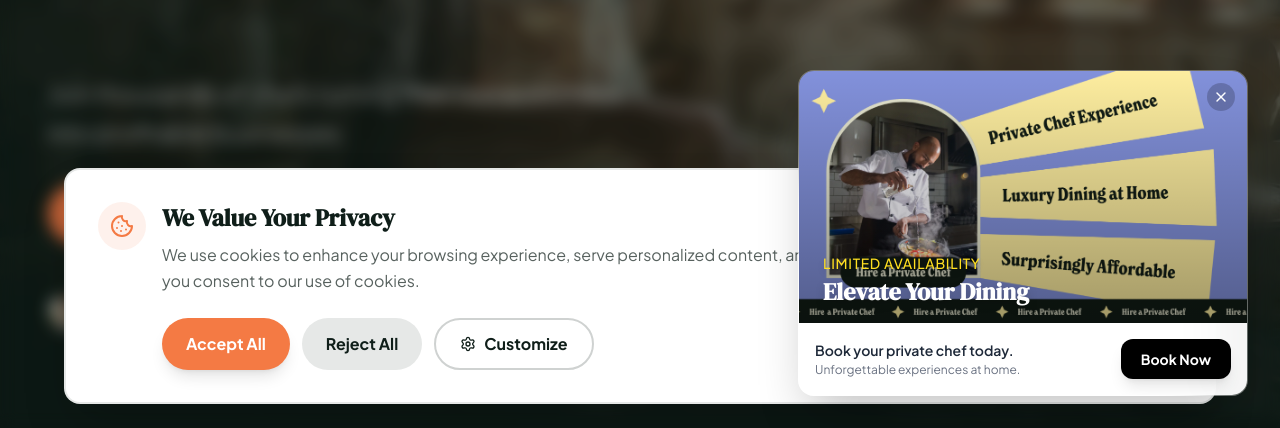
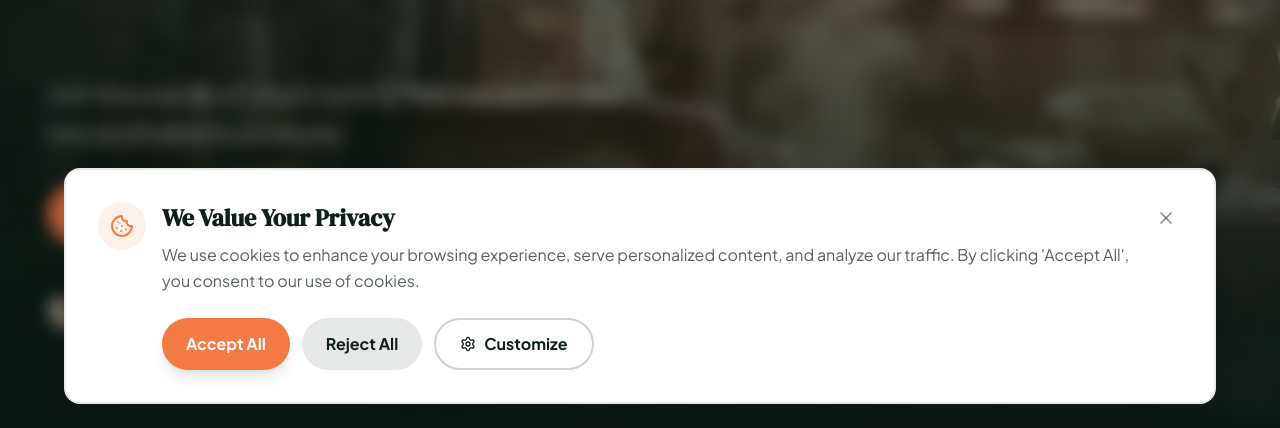
Before and after one commit to AntonCapusta25/Homemade_chefs_website, a Next.js app: page / in a window 1280 px wide. Shown: the part 372-800 px from the top of the page. Built offline with nearby package versions, Linux system fonts and the light colour scheme; no server answers; the database is empty.

Commit message:
Remove CTA overlay banner from website

```diff
--- a/src/app/layout.tsx
+++ b/src/app/layout.tsx
@@ -6,7 +6,7 @@ import Navbar from "@/components/Navbar";
 import Footer from "@/components/Footer";
 import Providers from "@/components/Providers";
 import CookieBanner from "@/components/CookieBanner";
-import CtaOverlay from "@/components/CtaOverlay";
+
 import { OrganizationSchema } from "@/components/StructuredData";
 
 const serifFont = DM_Serif_Display({
@@ -115,7 +115,7 @@ export default function RootLayout({
           </main>
           <Footer />
           <CookieBanner />
-          <CtaOverlay />
+
         </Providers>
 
         {/* Analytics scripts loaded after page interactive to improve performance */}
```
